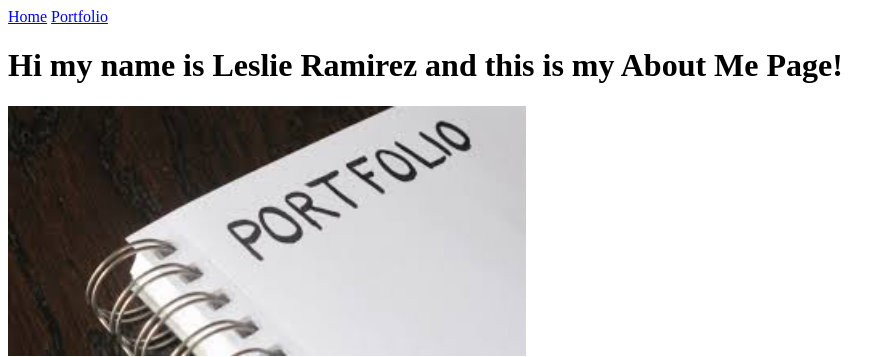
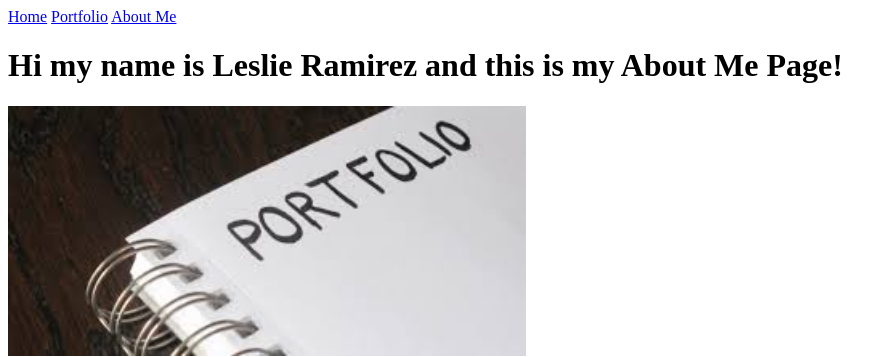
Before and after one commit to lramirez694/lramirez694, a plain HTML site: page aboutme.html in a window 1280 px wide. Shown: the top 357 px of the page, without its empty margins (0-895 px from the left). Drawn offline with Linux system fonts and the light colour scheme.

Commit message:
Inital commit

```diff
--- a/aboutme.html
+++ b/aboutme.html
@@ -7,6 +7,7 @@
 	  <body>
     <a href="index.html">Home</a>
     <a href="portfolio.html">Portfolio</a>
+    <a href="aboutme.html">About Me</a>
     <h1>
     <h1>Hi my name is Leslie Ramirez and this is my About Me Page!</h1>
     <img src="images/portfolio.jpg" height="250">
```
Also changed, not shown: index.html (+1 -0 lines), portfolio.html (+1 -0 lines).
